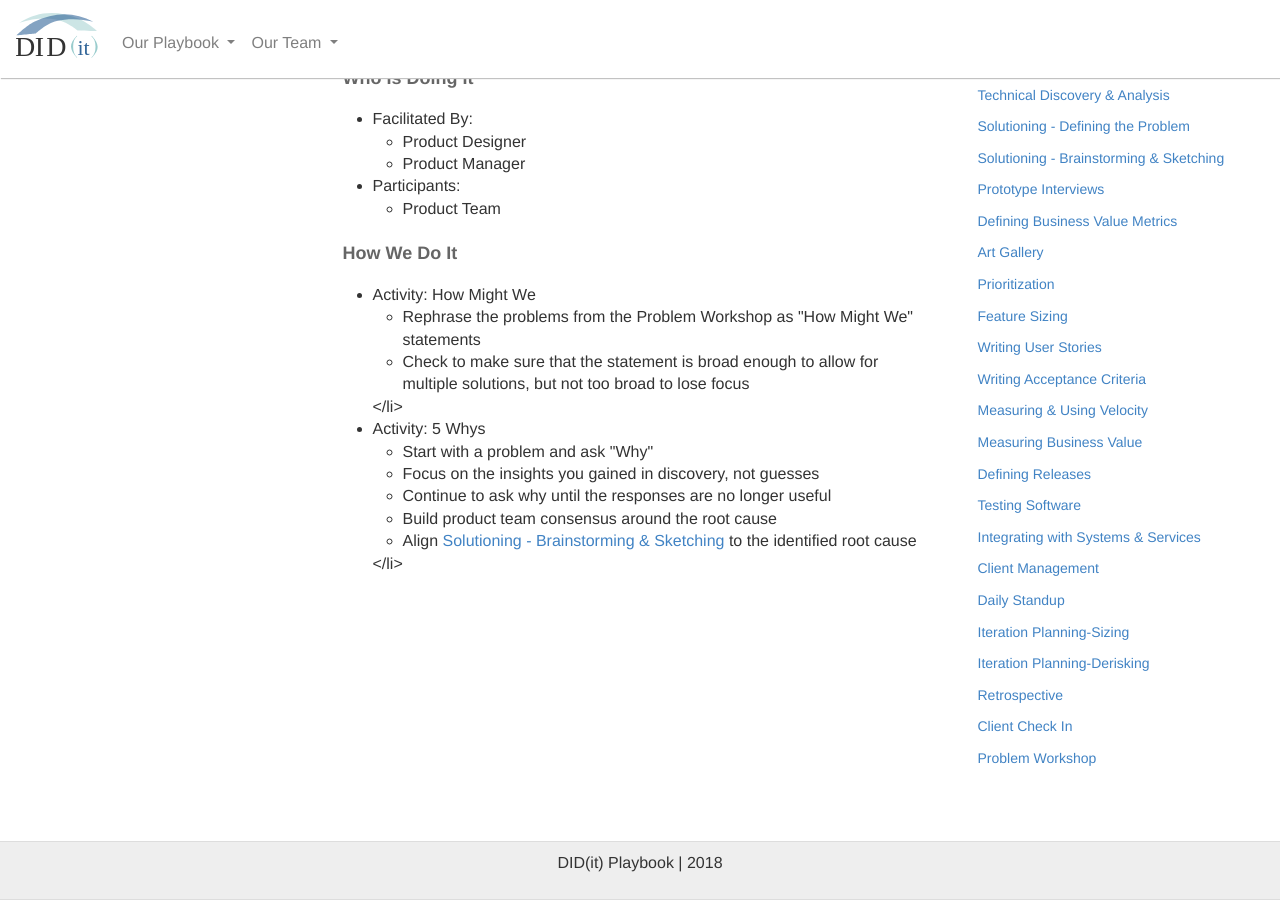
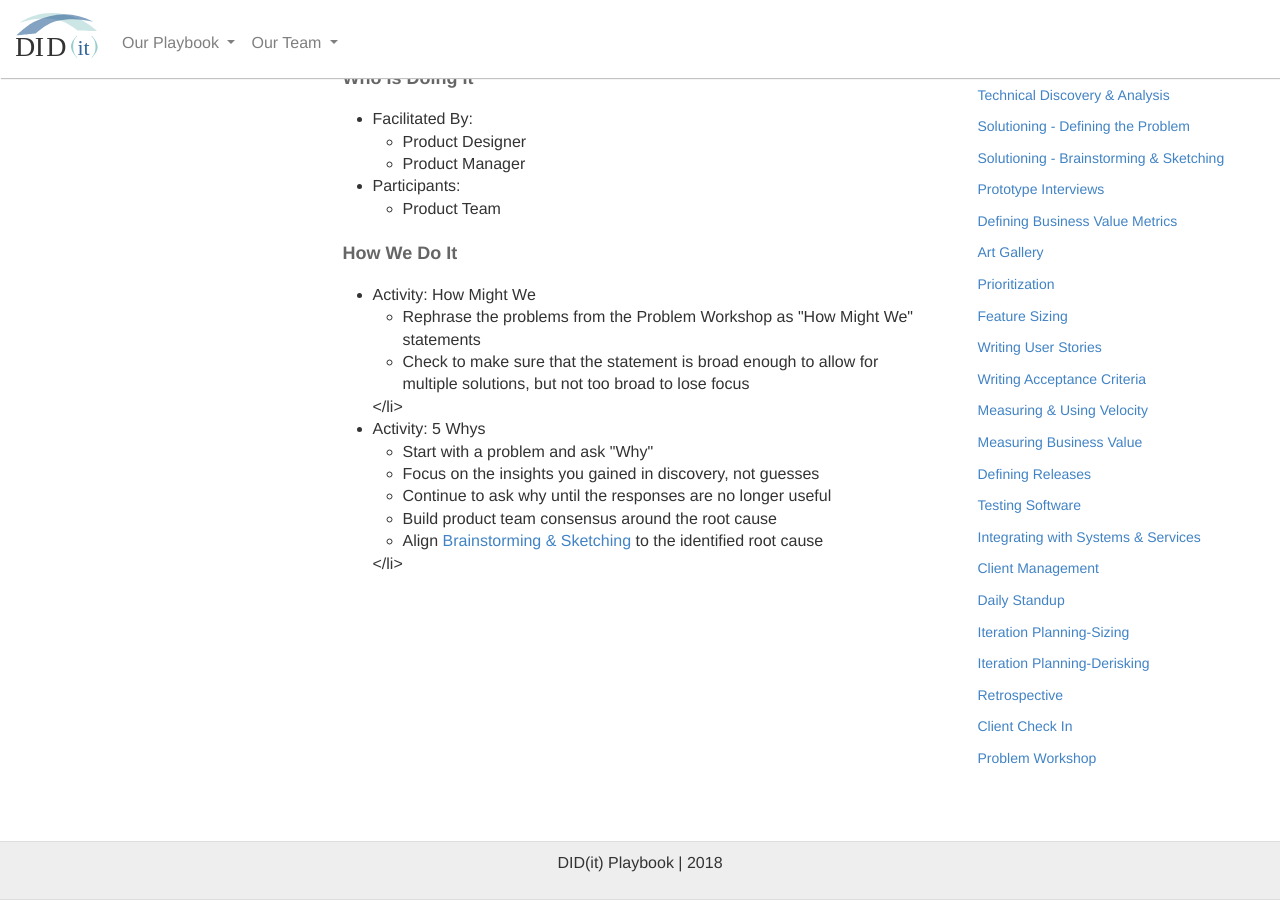
Before and after one commit to KnightPointSystems/kps_playbook, a Jekyll site: the page built from defining-the-problem.md, in a window 1280 px wide and 900 px high, scrolled down 601 px. Built offline with Jekyll 4.4.1, drawn with Linux system fonts in a browser that asks for light colours; nearby versions of some CDN libraries.

Commit message:
removed solutioning

```diff
--- a/defining-the-problem.md
+++ b/defining-the-problem.md
@@ -92,7 +92,7 @@
                     <li>Focus on the insights you gained in discovery, not guesses</li>
                     <li>Continue to ask why until the responses are no longer useful</li>
                     <li>Build product team consensus around the root cause</li>
-                    <li>Align <a href="{{ site.baseurl }}/solutioning-sketching">Solutioning - Brainstorming &amp; Sketching</a> to the identified root cause</li>
+                    <li>Align <a href="{{ site.baseurl }}/solutioning-sketching">Brainstorming &amp; Sketching</a> to the identified root cause</li>
                   </ul>
                 </li>
            </ul>
```
